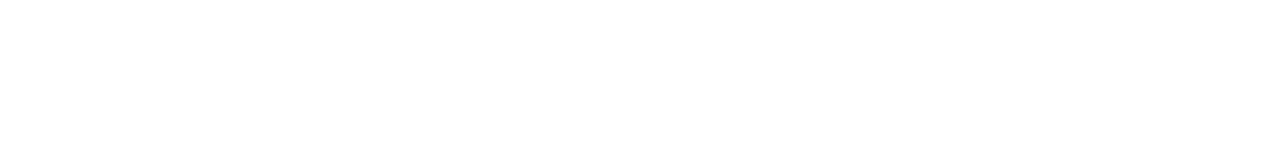
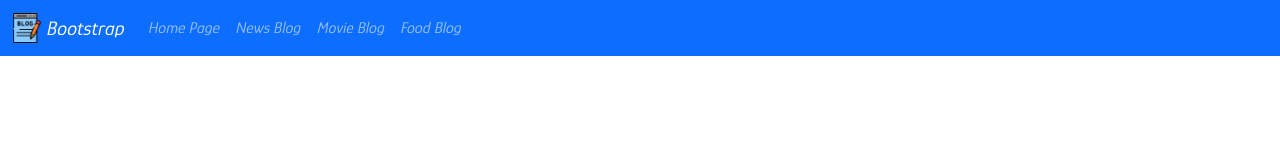
Before and after one commit to ahmadaldahesh/SimplyBlogging, a plain HTML site: page index.html in a window 1280 px wide. Drawn offline with nearby package versions, Linux system fonts and the light colour scheme.

Commit message:
added navbar

```diff
--- a/css/style.css
+++ b/css/style.css
@@ -1,2 +1,6 @@
 *{
+    margin: 10;
+    padding: 10;
+    box-sizing: border-box;
+    font-family: 'Glory', sans-serif;
 }
--- a/index.html
+++ b/index.html
@@ -20,6 +20,33 @@
 </head>
 
 <body>
+    <nav class="navbar navbar-expand-lg navbar-dark bg-primary">
+        <div class="container-fluid">
+            <a class="navbar-brand" href="#">
+                <img src="images/blog.png" width="30" height="30" class="d-inline-block align-top" alt="">
+                Bootstrap
+              </a>
+        <button class="navbar-toggler" type="button" data-toggle="collapse" data-target="#navbarSupportedContent" aria-controls="navbarSupportedContent" aria-expanded="false" aria-label="Toggle navigation">
+          <span class="navbar-toggler-icon"></span>
+        </button>
+
+        <div class="collapse navbar-collapse" id="navbarSupportedContent">
+          <ul class="navbar-nav mr-auto">
+            <li class="nav-item active">
+              <a class="nav-link" href="#">Home Page</a>
+            </li>
+            <li class="nav-item">
+              <a class="nav-link" href="#">News Blog</a>
+            </li>
+            <li class="nav-item">
+              <a class="nav-link" href="#">Movie Blog</a>
+            </li>
+            <li class="nav-item">
+              <a class="nav-link" href="#">Food Blog</a>
+            </li>
+        </div>
+        </div>
+    </nav>
 </body>
 
 </html>
```
Also changed, not shown: images/blog.png (added).
